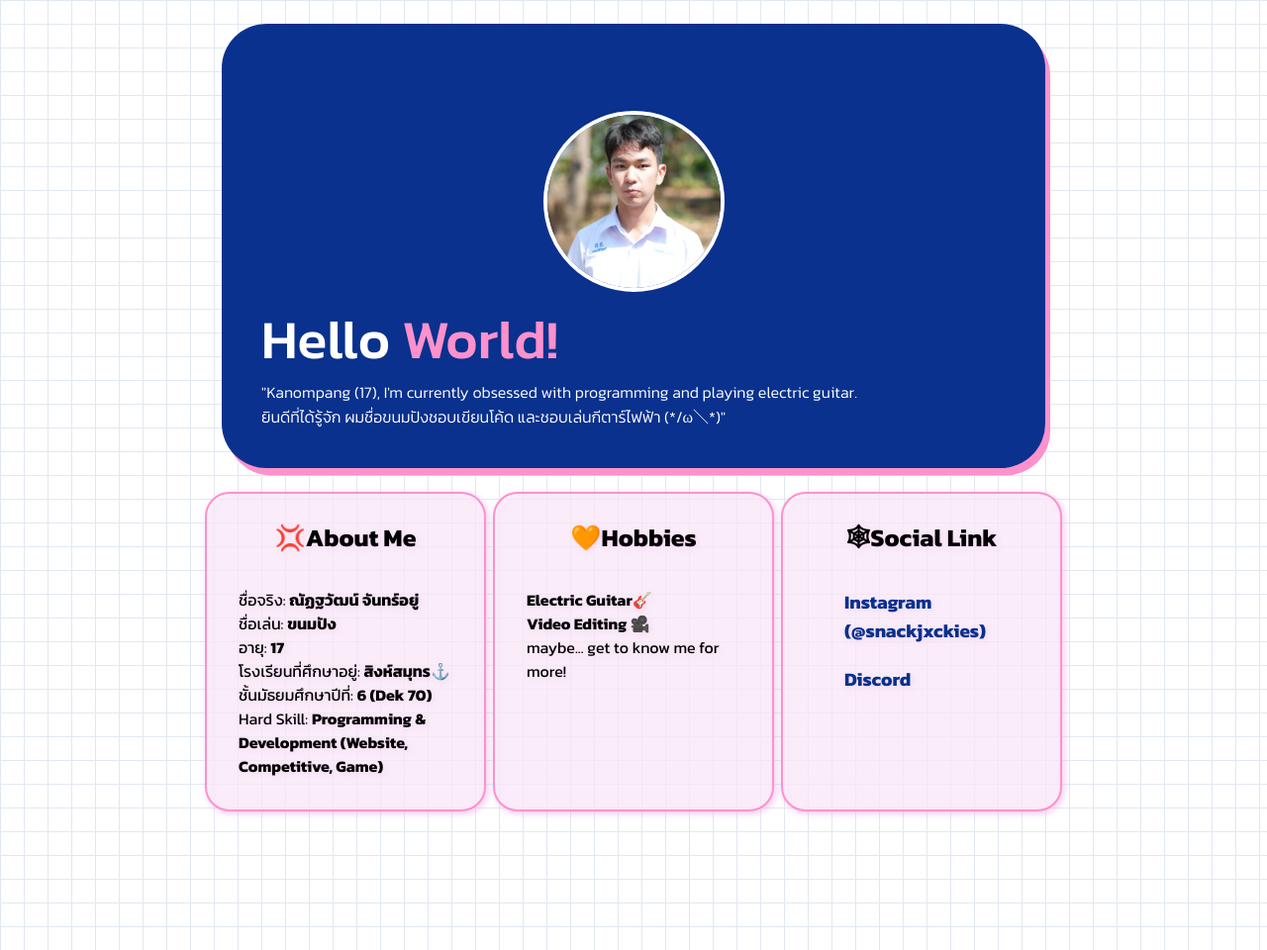
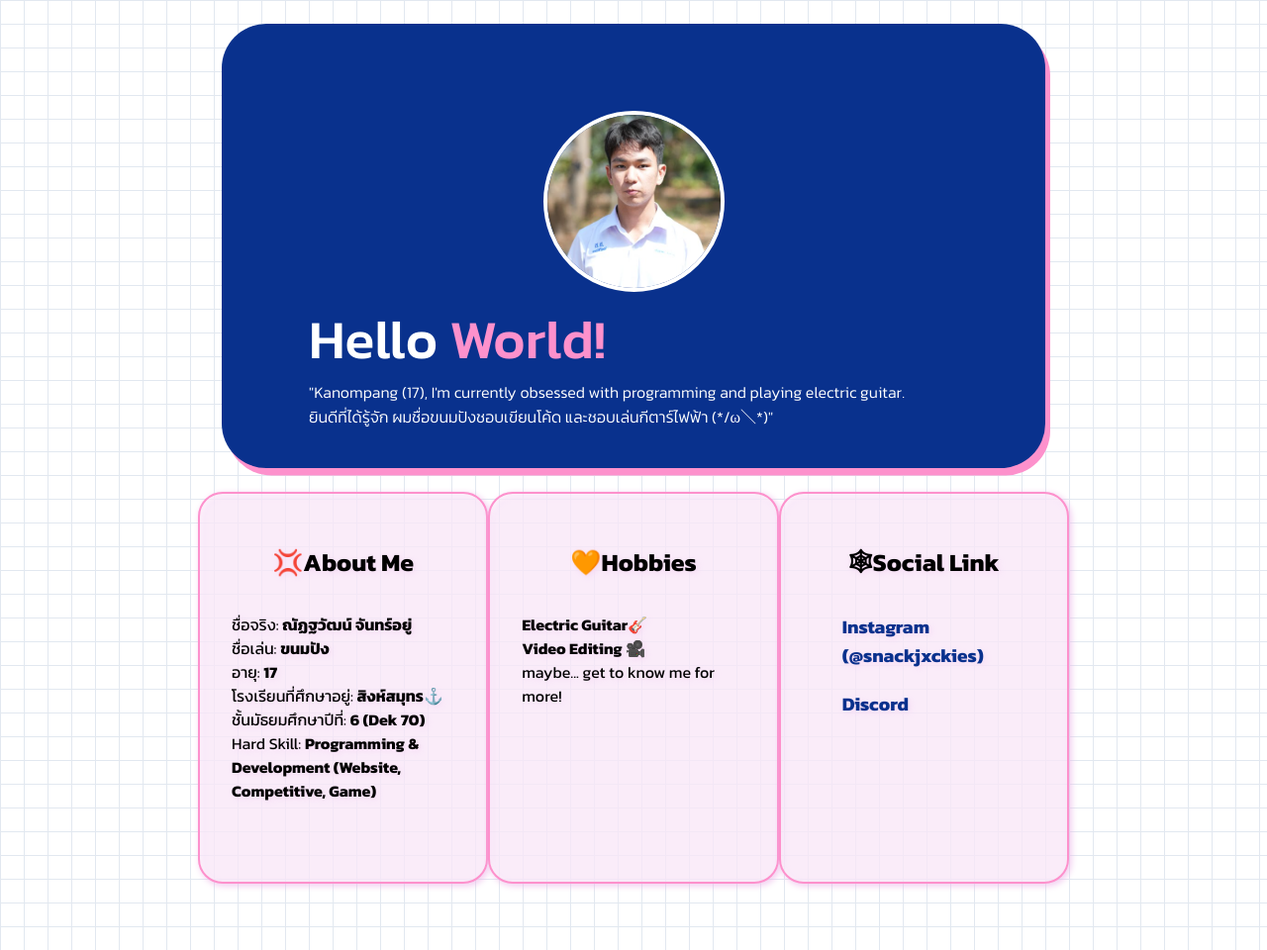
Before and after one commit to SnackJackies/NextGenPortfolio, a plain HTML site: page index.html in a window 1280 px wide. Shown: the top 960 px of the page at 99% size. Drawn offline with Linux system fonts and the light colour scheme.

Commit message:
post camp commit (javascript fixed)

```diff
--- a/css/style.css
+++ b/css/style.css
@@ -65,7 +65,7 @@ html, body {
     font-weight: 500;
     background-color: var(--base);
     border-radius: 45px;
-    padding: 2.5em;
+    padding: 2.5em 5.5em;
     box-shadow: 5px 7.5px var(--special);
 }
 
@@ -109,7 +109,7 @@ html, body {
 .status-card {
     border: 2px solid var(--special);
     border-radius: 25px;
-    width: 17.5em;
+    width: 25.5em;
     background-color: rgba(255, 255, 255, 0.5);
     filter: drop-shadow(2px 2px 3.25px rgb(235, 179, 232));
 }
@@ -119,12 +119,14 @@ html, body {
 }
 
 .status-card h3 {
+    padding-top: 1em;
     font-size: 25px;
     text-align: center;
 }
 
 .status-card p {
     margin: 2em;
+    padding-bottom: 3em;
 }
 
 .status-card button {
--- a/js/script.js
+++ b/js/script.js
@@ -26,15 +26,17 @@ const igclipboard = document.querySelector("#igclipboard");
 const fakbok = document.querySelector("#myowngallery");
 const dscclipboard = document.querySelector("#dscclipboard")
 
-igclipboard.addEventListener("click", () => {
+if (igclipboard && dscclipboard) {
+    igclipboard.addEventListener("click", () => {
     alert("Instagram : snackjxckies (Copied to Clipboard!)");
     navigator.clipboard.writeText("snackjxckies");
 })
 
-dscclipboard.addEventListener("click", () => {
-    alert("Discord : snackjackies (Copied to Clipboard!)")
-    navigator.clipboard.writeText("snackjackies");
-})
+    dscclipboard.addEventListener("click", () => {
+        alert("Discord : snackjackies (Copied to Clipboard!)")
+        navigator.clipboard.writeText("snackjackies");
+    })
+}
 
 if (card1 && card2) {
     fetch("./json/message.json")
```
